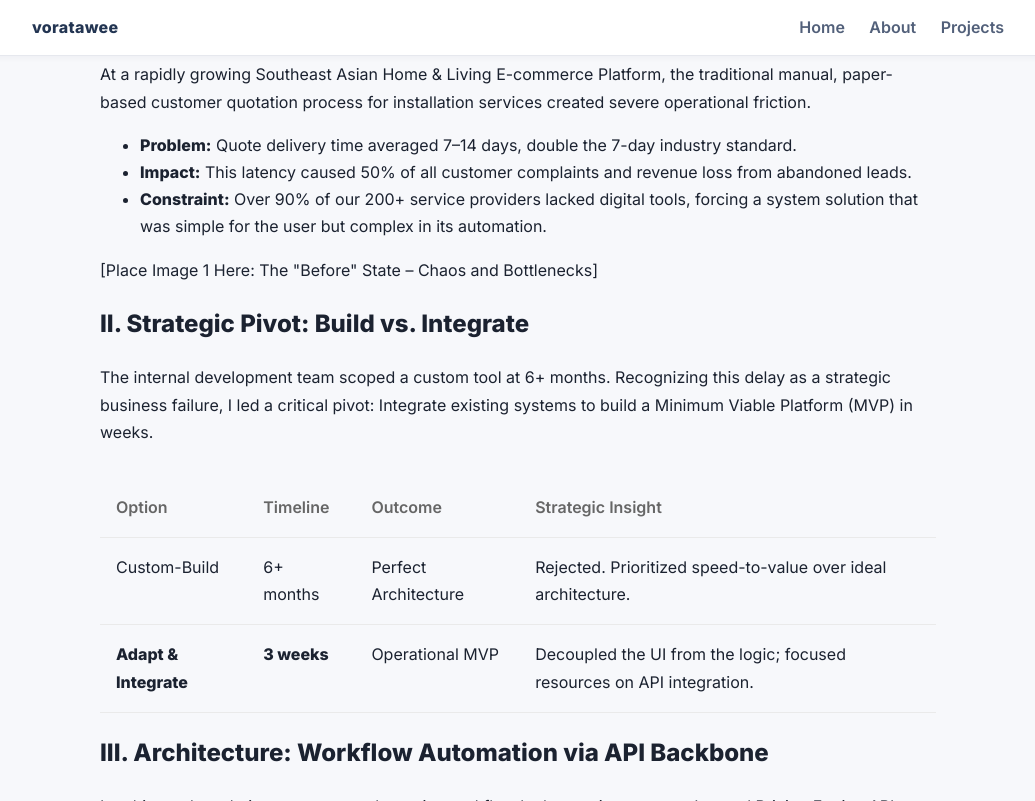
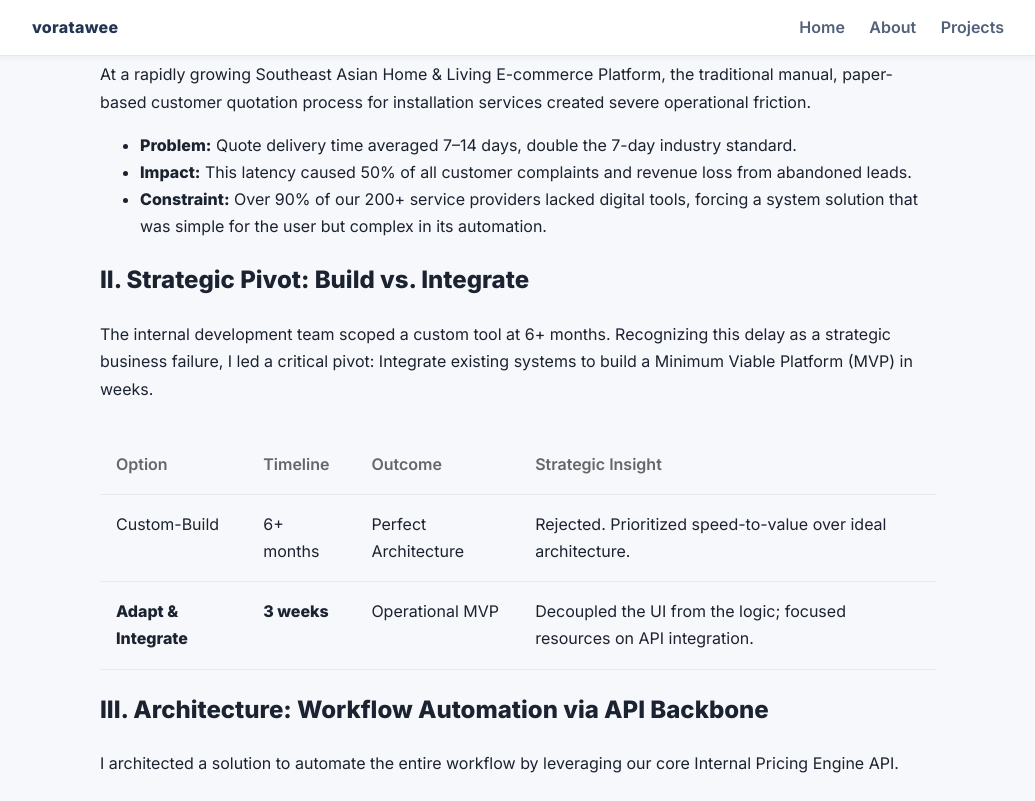
Before and after one commit to voratawee/voratawee.github.io, a Jekyll site: the page built from projects/crm/onlinequotation/index.md, in a window 1280 px wide and 900 px high, scrolled down 1639 px, cut to the strip 0-801 px from the top of the window. Shown: the whole strip, without its empty margins (122-1157 px from the left). Built offline with Jekyll 4.4.1, drawn with Linux system fonts in a browser that asks for light colours.

Commit message:
Update index.md

```diff
--- a/projects/crm/onlinequotation/index.md
+++ b/projects/crm/onlinequotation/index.md
@@ -147,10 +147,6 @@ and scaled quoting to <strong>200+ installers</strong> without adding headcount.
     <li><strong>Constraint:</strong> Over 90% of our 200+ service providers lacked digital tools, forcing a system solution that was simple for the user but complex in its automation.</li>
   </ul>
 
-  <div class="image-placeholder">
-    [Place Image 1 Here: The "Before" State – Chaos and Bottlenecks]
-  </div>
-
  <h2>II. Strategic Pivot: Build vs. Integrate</h2>
 
   <p>
```
